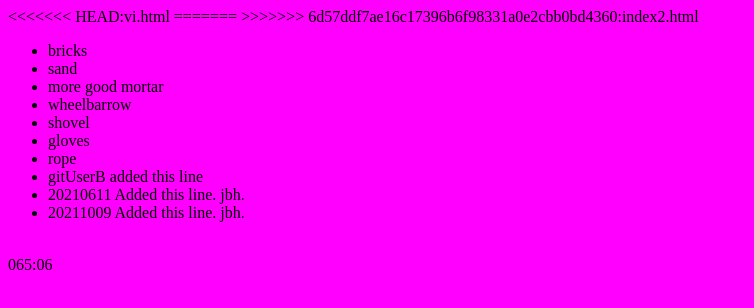
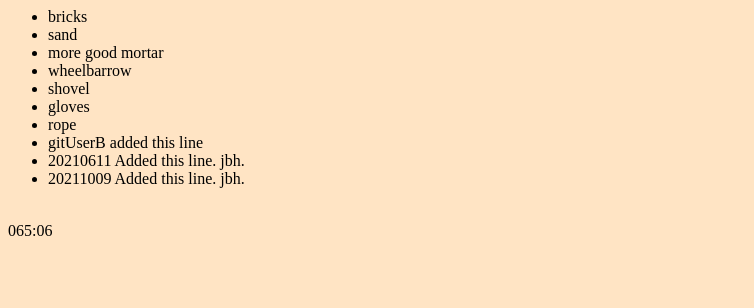
Before and after one commit to jeffreyb0923/repoOne, a plain HTML site: page vi.html in a window 1280 px wide. Shown: the whole page, without its empty margins (0-754 px from the left). Drawn offline with Linux system fonts and the light colour scheme.

Commit message:
FROM aqua TO bisque

```diff
--- a/vi.html
+++ b/vi.html
@@ -1,10 +1,6 @@
 <html>
-<<<<<<< HEAD:vi.html
-<body LINK="#0000ff" VLINK="#800080" BGCOLOR="magenta">
-=======
 <title>index2</title>
 <body LINK="#0000ff" VLINK="#800080" BGCOLOR="bisque">
->>>>>>> 6d57ddf7ae16c17396b6f98331a0e2cbb0bd4360:index2.html
 <div>
 <ul>
   <li>bricks</li>
```
